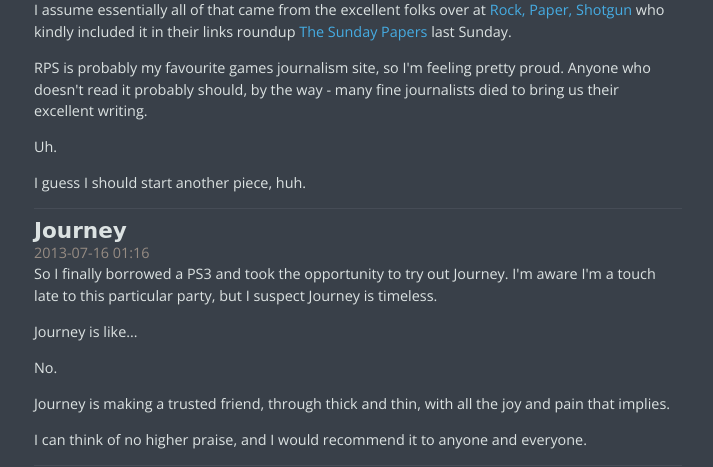
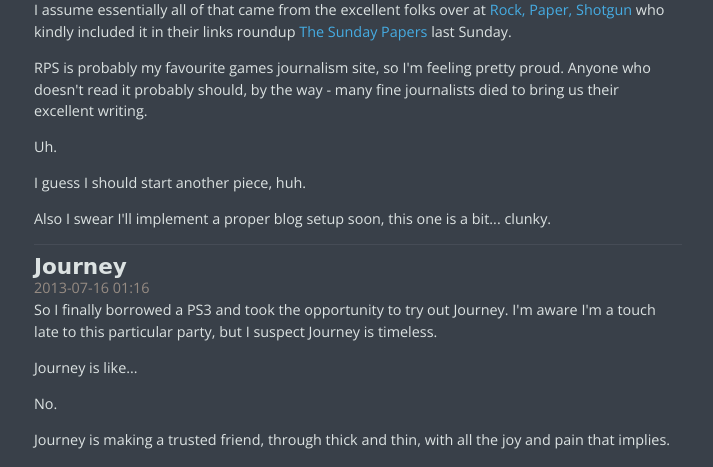
Before and after one commit to TwoDaemon/twodaemon, a Flask app: page /blog in a window 1280 px wide. Shown: the part 357-824 px from the top of the page, without its empty margins (282-995 px from the left). Run offline with Flask 2, Linux system fonts and the light colour scheme; some web fonts are replaced.

Commit message:
Add note re: terrible blog system.

```diff
--- a/twodaemon/templates/blog.html
+++ b/twodaemon/templates/blog.html
@@ -17,6 +17,7 @@
         it probably should, by the way - many fine journalists died to bring us their excellent writing.</p>
         <p>Uh.</p>
         <p>I guess I should start another piece, huh.</p>
+        <p>Also I swear I'll implement a proper blog setup soon, this one is a bit... clunky.</p>
     </div>
     <div class="post">
         <h3 class="post-title">Journey</h3>
```
